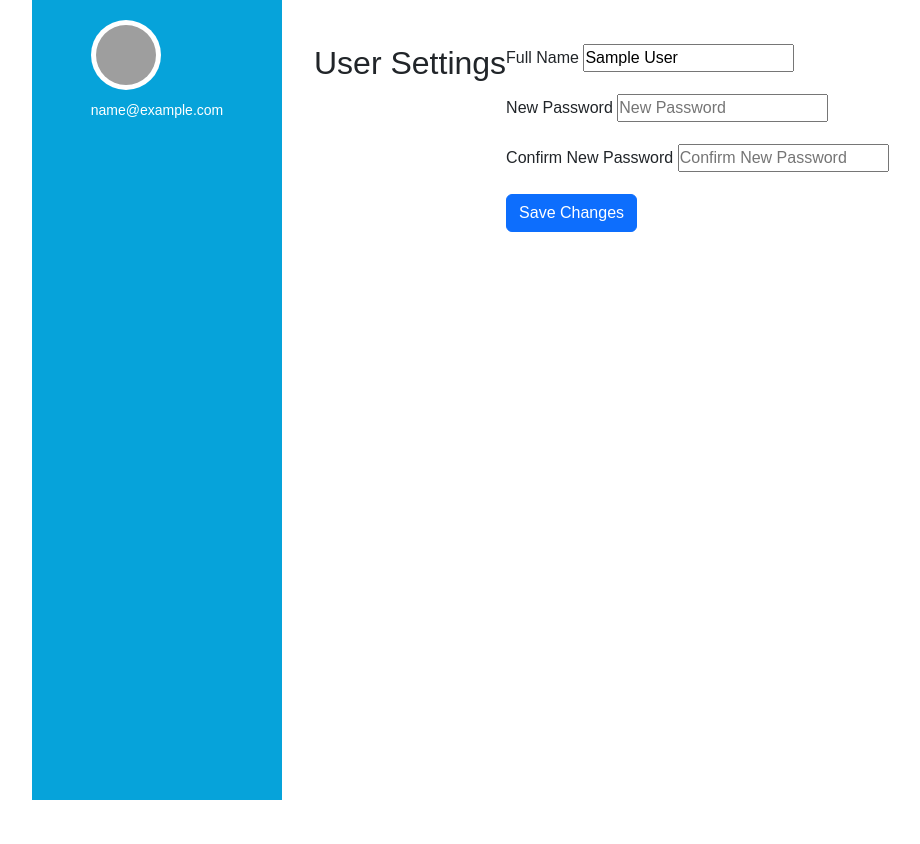
After one commit to DBI-ITgroup/Helpdesk, a Django app: page /user/settings/ in a window 1280 px wide. The commit adds this page. Shown: the whole page, without its empty margins (50-970 px from the left). Run offline with Django 5.2, Linux system fonts and the light colour scheme; the visitor is signed in with stand-in values (Sample User, id 1); data that the repository does not hold is empty; grey boxes are pictures that could not be loaded.

Commit message:
settings update

```diff
--- a/helpdesk/helpdeskapp/forms.py
+++ b/helpdesk/helpdeskapp/forms.py
@@ -50,7 +50,7 @@ class CustomUserRegistrationForm(forms.ModelForm):
 
     def save(self, commit=True):
      user = super().save(commit=False)
-     user.username = self.cleaned_data["email"]  # Assign email as username
+     user.username = self.cleaned_data["email"]
      user.role = "End-User"
      user.set_password(self.cleaned_data["password"])
 
@@ -75,16 +75,6 @@ class TicketForm(forms.ModelForm):
         ]
 
 
-class UserProfileUpdateForm(forms.ModelForm):
-    full_name = forms.CharField(max_length=50, required=True, widget=forms.TextInput(attrs={'placeholder': 'Full Name'}))
-    email = forms.EmailField(required=True, widget=forms.EmailInput(attrs={'placeholder': 'Email Address'}))
-    password = forms.CharField(widget=forms.PasswordInput(attrs={'placeholder': 'New Password'}), required=False)
-    confirm_password = forms.CharField(widget=forms.PasswordInput(attrs={'placeholder': 'Confirm New Password'}), required=False)
-
-    class Meta:
-        model = CustomUser
-        fields = ['full_name', 'email']
-
     def clean_email(self):
         email = self.cleaned_data['email']
         if CustomUser.objects.filter(email=email).exclude(pk=self.instance.pk).exists():
@@ -100,3 +90,36 @@ class UserProfileUpdateForm(forms.ModelForm):
             if password != confirm_password:
                 self.add_error('confirm_password', "Passwords do not match!")
         return cleaned_data
+
+class UserSettingsForm(forms.ModelForm):
+    full_name = forms.CharField(max_length = 50, required = True, widget = forms.TextInput(attrs = {'placeholder': 'Full Name'}))
+    new_password = forms.CharField(required = False, widget = forms.PasswordInput(attrs = {'placeholder': 'New Password'}))
+    confirm_password = forms.CharField(required = False, widget = forms.PasswordInput(attrs = {'placeholder': 'Confirm New Password'}))
+
+    class Meta:
+        model = CustomUser
+        fields = ['full_name']
+
+    def clean(self):
+        cleaned_data = super().clean()
+        new_password = cleaned_data.get("new_password")
+        confirm_password = cleaned_data.get("confirm_password")
+
+        if new_password or confirm_password:
+            if new_password != confirm_password:
+                raise forms.ValidationError("Passwords do not match.")
+            if len(new_password) < 8:
+                raise forms.ValidationError("Password must be at least 8 characters long.")
+
+        return cleaned_data
+
+    def save(self, commit=True):
+        user = super().save(commit=False)
+        user.first_name, user.last_name = self.cleaned_data['full_name'].split(" ", 1) if " " in self.cleaned_data['full_name'] else (self.cleaned_data['full_name'], "")
+
+        if self.cleaned_data.get("new_password"):
+            user.set_password(self.cleaned_data["new_password"])
+
+        if commit:
+            user.save()
+        return user
--- a/helpdesk/helpdeskapp/models.py
+++ b/helpdesk/helpdeskapp/models.py
@@ -81,7 +81,7 @@ class Ticket(models.Model):
     def assign_technician(self):
         """Automatically assign the ticket to the least busy L1 Technician."""
         if not self.assigned_technician:
-            from helpdeskapp.models import CustomUser  # Avoid circular import
+            from helpdeskapp.models import CustomUser
 
             least_busy_technician = CustomUser.objects.filter(role="L1_Technician") \
                 .annotate(ticket_count=Count('assigned_tickets')) \
@@ -95,7 +95,7 @@ class Ticket(models.Model):
         if not self.ticket_number:
             self.ticket_number = str(uuid.uuid4())[:8].upper()
 
-        self.assign_technician()  # Assign technician if not assigned
+        self.assign_technician()
         super().save(*args, **kwargs)
 
     def __str__(self):
--- a/helpdesk/helpdeskapp/signals.py
+++ b/helpdesk/helpdeskapp/signals.py
@@ -6,7 +6,7 @@ from .models import CustomUser, Ticket
 
 @receiver(post_save, sender=CustomUser)
 def assign_permissions(sender, instance, created, **kwargs):
-    if created:  # Assign permissions only when a user is created
+    if created:
         content_type = ContentType.objects.get_for_model(Ticket)
 
         if instance.role == 'L1_Technician':
--- a/helpdesk/helpdeskapp/urls.py
+++ b/helpdesk/helpdeskapp/urls.py
@@ -12,6 +12,7 @@ urlpatterns = [
     path("admin-dashboard/", views.admin_dashboard, name="admin_dashboard"),  # Admin dashboard
     path('tickets/', views.view_tickets, name='view_tickets'),  # View all tickets
     path("technician-dashboard/", views.technician_dashboard, name="technician_dashboard"),  # Technician dashboard
+    path("user/settings/", views.settings, name="user_settings"), #user settings
 
      # Ticket action URLs
     path('ticket/<int:id>/accept/', views.accept_ticket, name='accept_ticket'),
--- a/helpdesk/helpdeskapp/views.py
+++ b/helpdesk/helpdeskapp/views.py
@@ -4,7 +4,7 @@ from django.contrib import messages
 from django.contrib.auth import authenticate, login, logout
 from django.contrib.auth.decorators import login_required
 from .models import Ticket, CustomUser
-from .forms import CustomUserRegistrationForm, CustomLoginForm, TicketForm,UserProfileUpdateForm
+from .forms import CustomUserRegistrationForm, CustomLoginForm, TicketForm, UserSettingsForm
 import uuid
 from .utils import get_least_busy_l1_technician
 
@@ -102,15 +102,16 @@ def my_tickets(request):
 @login_required
 def settings(request):
     if request.method == "POST":
-        form = UserProfileUpdateForm(request.POST, instance=request.user)
+        form = UserSettingsForm(request.POST, instance=request.user)
         if form.is_valid():
             form.save()
             messages.success(request, "Profile updated successfully!")
-            return redirect('dashboard')  # Redirect back to the dashboard after updating
+            return redirect('dashboard')
     else:
-        form = UserProfileUpdateForm(instance=request.user)  # Prepopulate the form with user data
 
-    return render(request, 'dashboard.html', {'form': form})
+        form = UserSettingsForm(initial={'full_name': request.user.full_name}, instance=request.user)
+
+    return render(request, 'user_settings.html', {'form': form})
 
 
 def user_logout(request):
--- /dev/null
+++ b/helpdesk/templates/user_settings.html
@@ -0,0 +1,36 @@
+{% extends 'base.html' %}
+
+{% block content %}
+<div class="container mt-4">
+    <h2>User Settings</h2>
+
+    {% if messages %}
+        <div class="alert alert-success">
+            {% for message in messages %}
+                {{ message }}
+            {% endfor %}
+        </div>
+    {% endif %}
+
+    <form method="POST">
+        {% csrf_token %}
+
+        <div class="mb-3">
+            <label for="id_full_name" class="form-label">Full Name</label>
+            {{ form.full_name }}
+        </div>
+
+        <div class="mb-3">
+            <label for="id_new_password" class="form-label">New Password</label>
+            {{ form.new_password }}
+        </div>
+
+        <div class="mb-3">
+            <label for="id_confirm_password" class="form-label">Confirm New Password</label>
+            {{ form.confirm_password }}
+        </div>
+
+        <button type="submit" class="btn btn-primary">Save Changes</button>
+    </form>
+</div>
+{% endblock %}
```
Also changed, not shown: helpdesk/templates/dashboard.html (+4 -3 lines).
